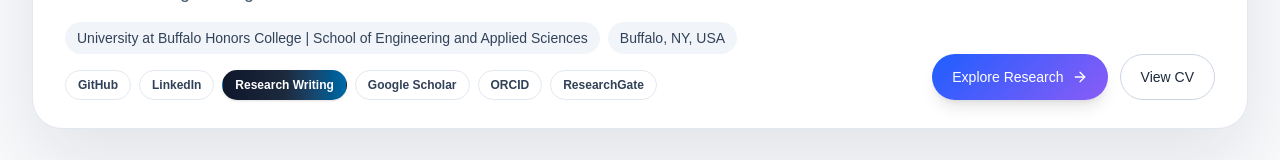
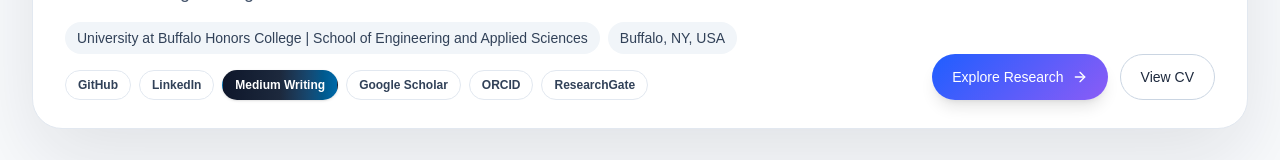
Before and after one commit to maarishkhan/Aarish-website, a Next.js app: page / in a window 1280 px wide. Shown: the part 495-655 px from the top of the page. Built offline with nearby package versions, Linux system fonts and the light colour scheme; no server answers; the database is empty.

Commit message:
update tag

```diff
--- a/app/page.tsx
+++ b/app/page.tsx
@@ -88,7 +88,7 @@ export default function HomePage() {
                                 : 'border border-slate-200 bg-white text-slate-700 hover:border-slate-300 hover:bg-slate-50',
                             ].join(' ')}
                           >
-                            {isMedium ? 'Research Writing' : link.title}
+                            {isMedium ? 'Medium Writing' : link.title}
                           </Link>
                         );
                       })}
```
Also changed, not shown: 1 other file (tests, documents, lock files or other folders).
